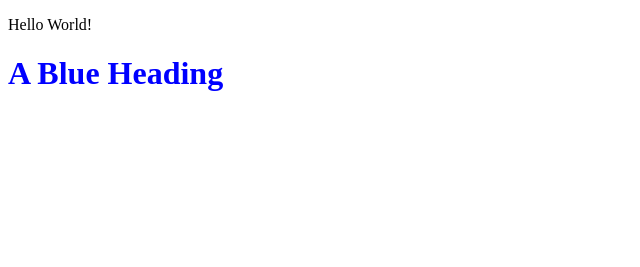
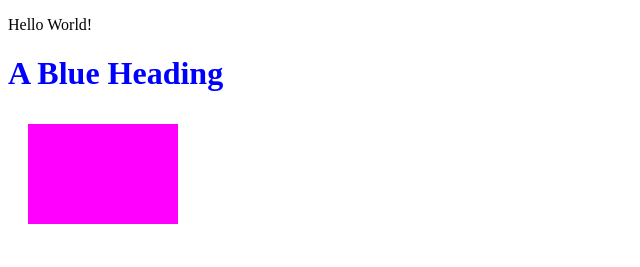
Before and after one commit to chloe238/color-palette, a plain HTML site: page index.html in a window 1280 px wide. Shown: the whole page, without its empty margins (0-640 px from the left). Drawn offline with Linux system fonts and the light colour scheme.

Commit message:
Update index.html

```diff
--- a/index.html
+++ b/index.html
@@ -9,8 +9,25 @@
 
   <h1 style="color:blue;">A Blue Heading</h1>
 
-  <!-- <canvas id="canvas"></canvas> -->
-  <script src="color-wheel.js"></script>
+  <canvas id="canvas"></canvas>
+  <script>
+    //displayColor();
+    let canvas = document.getElementById("canvas");
+    let ctx = canvas.getContext("2d");
+    // let image = ctx.createImageData(200, 200);
+    // let data = image.data;
+    ctx.fillStyle = "#FF00FF";
+    ctx.fillRect(20, 10, 150, 100);
+
+    // let length = 100*100*4;
+    // for (let i = 0; i < length; i += 4) {
+    //   data[i] = 255; // full red
+    //   data[i+1] = 0; // no green
+    //   data[i+2] = 0; // no blue
+    //   data[i+3] = 255; // fully opaque
+    // }
+    // ctx.putImageData(image, 0, 0);
+  </script>
   <noscript>No java???</noscript>
 
 </body>
```
